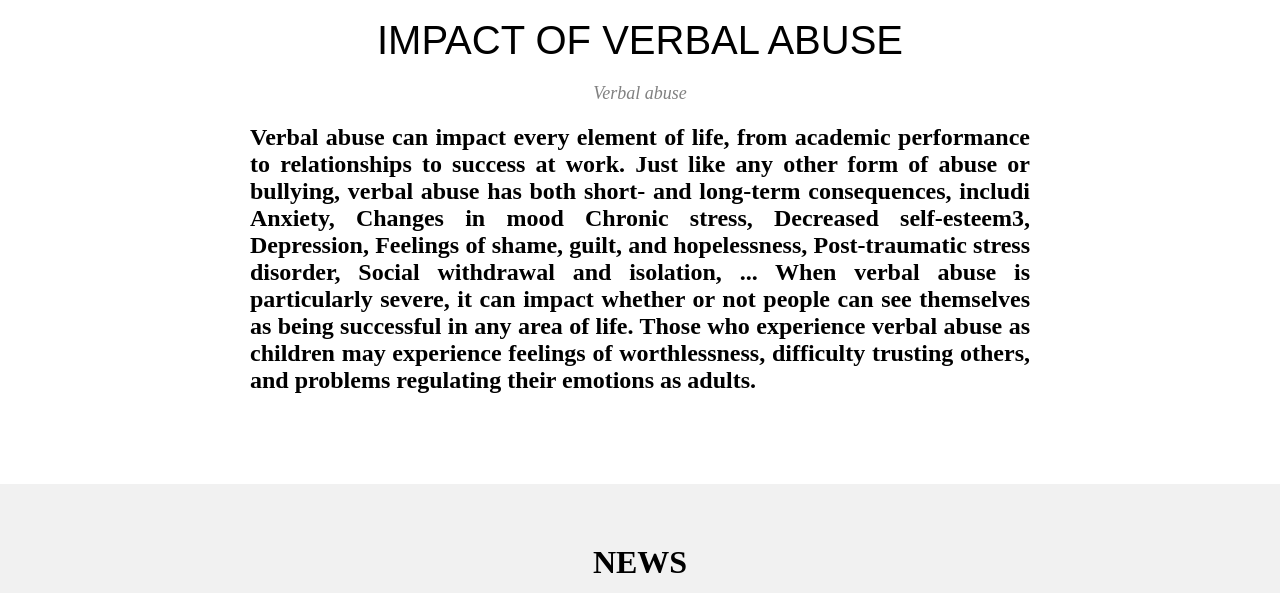
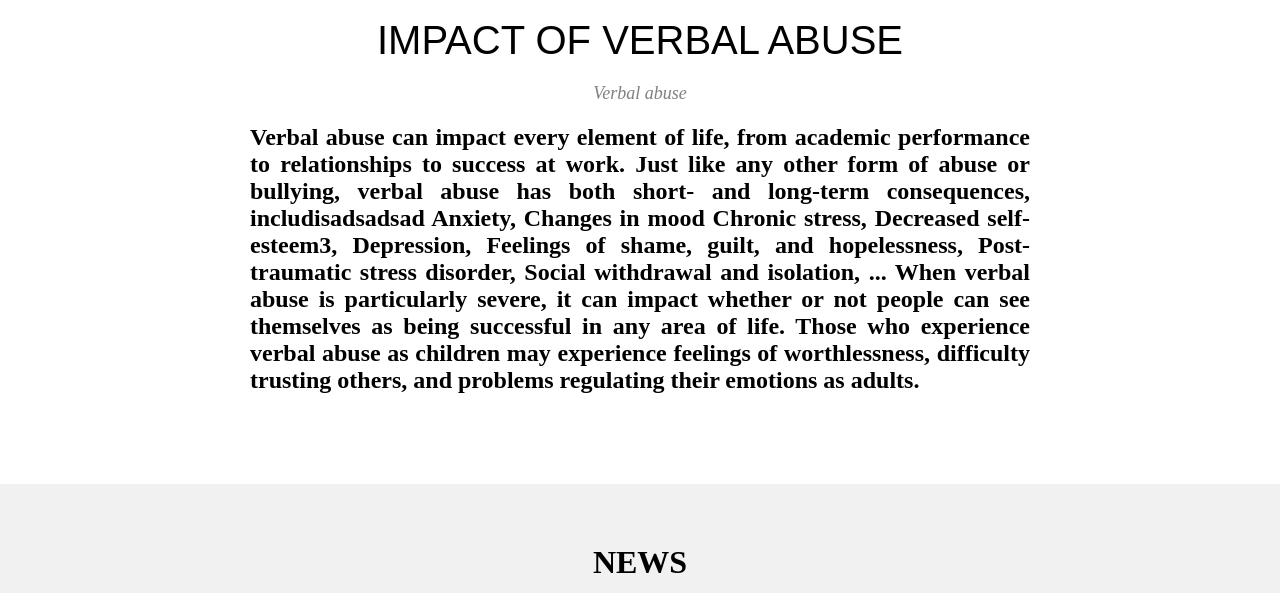
Before and after one commit to philetuan/psychology-ocean, a plain HTML site: page index.html in a window 1280 px wide. Shown: the part 2280-2873 px from the top of the page. Drawn offline with Linux system fonts and the light colour scheme.

Commit message:
chodingudima

```diff
--- a/index.html
+++ b/index.html
@@ -124,7 +124,7 @@
     <div class="text-impact">
         <h1>Verbal abuse can impact every element of life, from academic performance to relationships to success at
             work. Just like any other form of abuse or bullying, verbal abuse has both short- and long-term
-            consequences, includi
+            consequences, includisadsadsad
 
             Anxiety, Changes in mood Chronic stress, Decreased self-esteem3, Depression, Feelings of shame, guilt, and
             hopelessness, Post-traumatic stress disorder, Social withdrawal and isolation, ...
```
